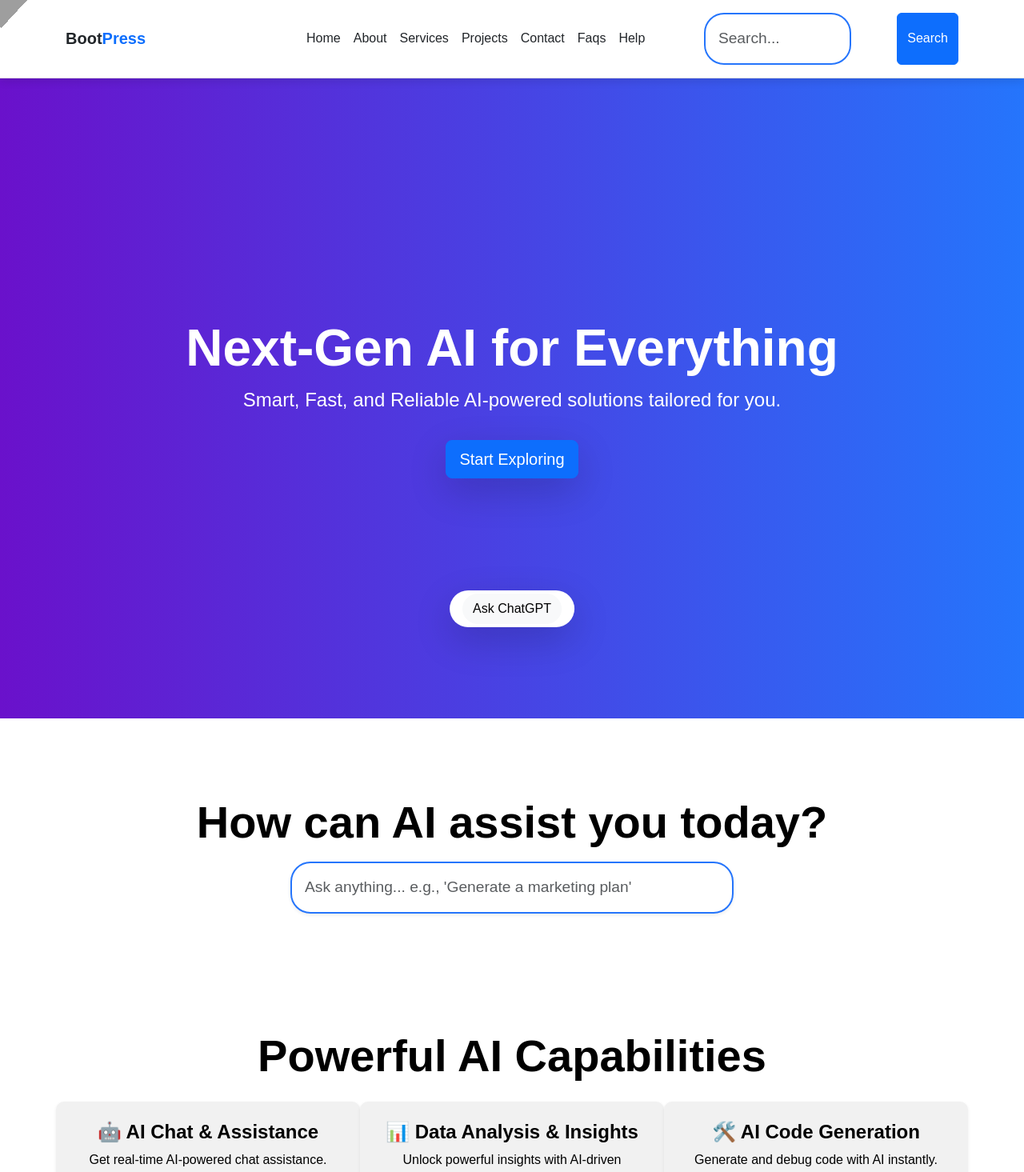
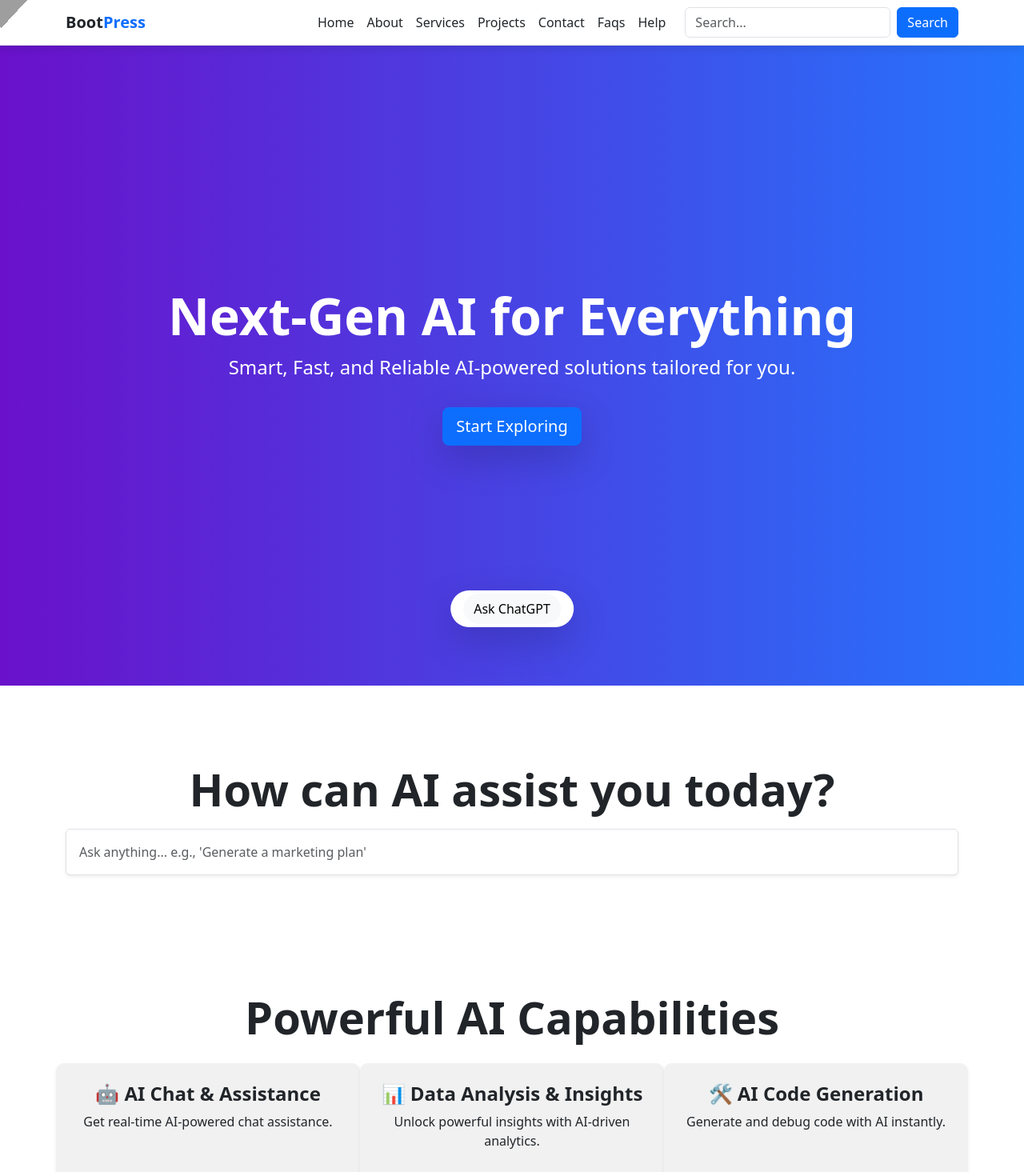
Before and after one commit to youlook335/AI-Web-App, a React (Vite) app: page /Home in a window 1280 px wide. Shown: the top 1465 px of the page at 80% size. Built offline with nearby package versions, Linux system fonts and the light colour scheme; grey boxes are pictures that could not be loaded.

Commit message:
Update Home.css

```diff
--- a/src/Styles/Home.css
+++ b/src/Styles/Home.css
@@ -1,107 +1,46 @@
-/* Global Styles */
-body {
-    font-family: "Arial", sans-serif;
-    margin: 0;
-    padding: 0;
-    background-color: #f8f9fa;
-  }
-
-  /* Dark Mode */
 .dark-mode {
     background-color: #121212;
     color: white;
 }
-
-  .light-mode {
-    background-color: white;
-    color: black;
-  }
-
-  /* Navbar */
-  .navbar {
-    padding: 1rem;
-    transition: all 0.3s ease-in-out;
-  }
-
-  /* Hero Section */
 .hero-section {
     height: 100vh;
     background: linear-gradient(to right, #6a11cb, #2575fc);
     color: white;
     padding: 5rem 1rem;
 }
-
 .hero-title {
     font-size: 4rem;
     font-weight: bold;
 }
-
 .hero-subtitle {
     font-size: 1.5rem;
 }
-
-  /* Search Section */
-  .search-section {
-    background: #fff;
-    padding: 5rem 1rem;
-    border-radius: 10px;
-  }
-
-  .search-input {
-    width: 50%;
-    margin: auto;
-    border: 2px solid #2575fc;
-    border-radius: 25px;
-    padding: 1rem;
-    font-size: 1.2rem;
-  }
-
-  /* AI Features */
 .feature-card {
     background: #f1f1f1;
     border-radius: 10px;
     box-shadow: 0 4px 8px rgba(0, 0, 0, 0.1);
     transition: transform 0.3s;
 }
-
 .feature-card:hover {
     transform: translateY(-5px);
 }
-
-  /* AI Applications */
 .app-card {
     background: #e3f2fd;
     border-radius: 10px;
     box-shadow: 0 4px 8px rgba(0, 0, 0, 0.1);
     transition: transform 0.3s;
 }
-
 .app-card:hover {
     transform: translateY(-5px);
 }
-
-  /* AI Demo Section */
 .ai-demo-section {
     background: linear-gradient(to right, #ff416c, #ff4b2b);
     color: white;
     padding: 5rem 1rem;
 }
-
-  /* Testimonials */
 .testimonial-card {
     background: #ffffff;
     border-radius: 10px;
     box-shadow: 0 4px 8px rgba(0, 0, 0, 0.1);
     padding: 2rem;
 }
-
-  /* Footer */
-  .footer {
-    background: #343a40;
-    color: white;
-    padding: 2rem;
-  }
-
-  .footer p {
-    margin: 0;
-  }
```
Lines whose indentation alone changed are shown as unchanged.
